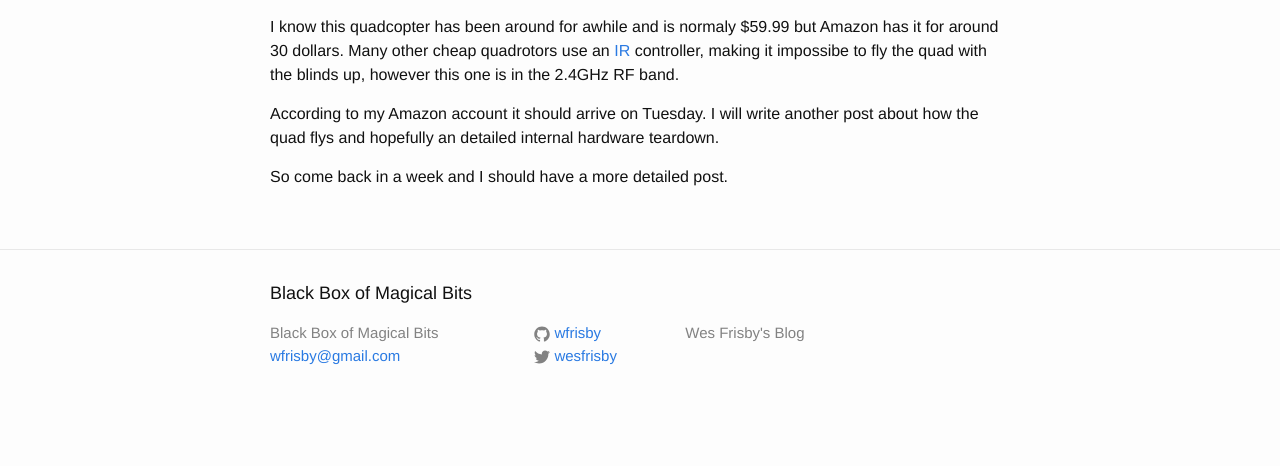
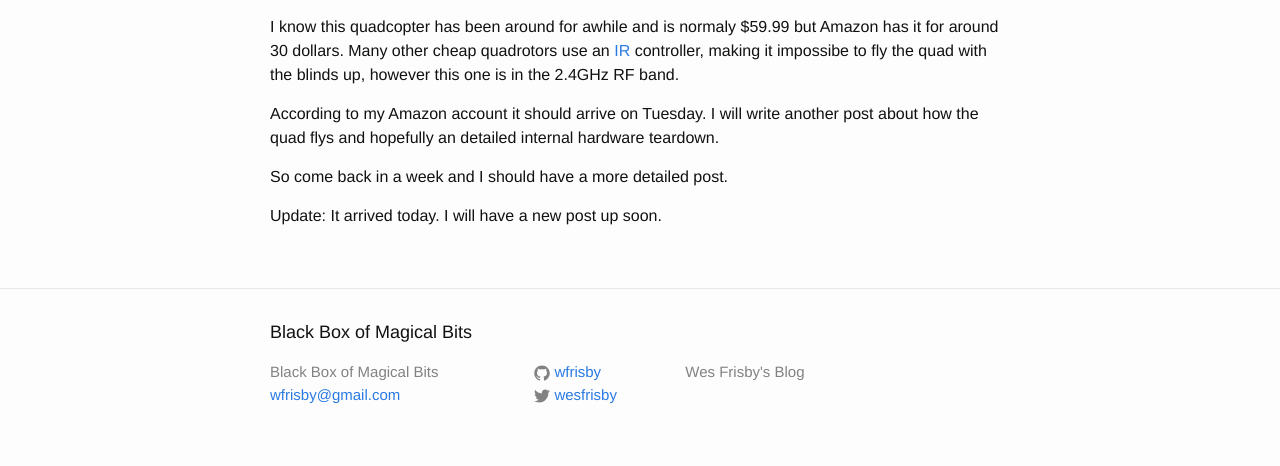
Before and after one commit to wfrisby/wfrisby.github.io, a Jekyll site: the page built from _posts/2014-09-13-thrity-buck-nano-quadcopter.md, in a window 1280 px wide. Shown: the part 559-1025 px from the top of the page. Built offline with Jekyll 4.4.1, drawn with Linux system fonts in a browser that asks for light colours; before the commit the page ends 986 px from its top, so only the background shows below that.

Commit message:
Update: quadcopter arrived

```diff
--- a/_posts/2014-09-13-thrity-buck-nano-quadcopter.md
+++ b/_posts/2014-09-13-thrity-buck-nano-quadcopter.md
@@ -22,3 +22,5 @@ another post about how the quad flys and hopefully an detailed internal
 hardware teardown.
 
 So come back in a week and I should have a more detailed post.
+
+Update: It arrived today. I will have a new post up soon.
```
